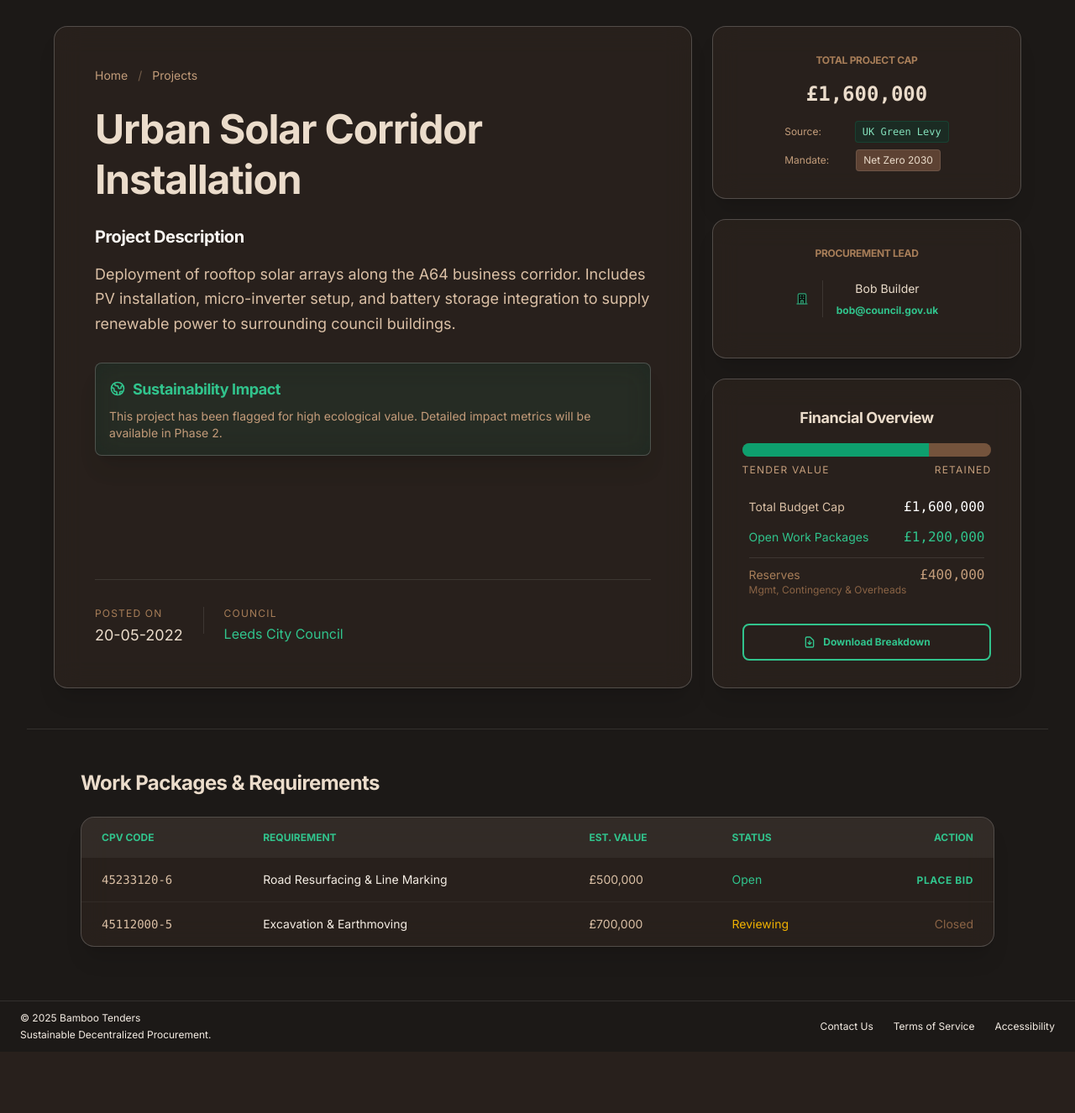
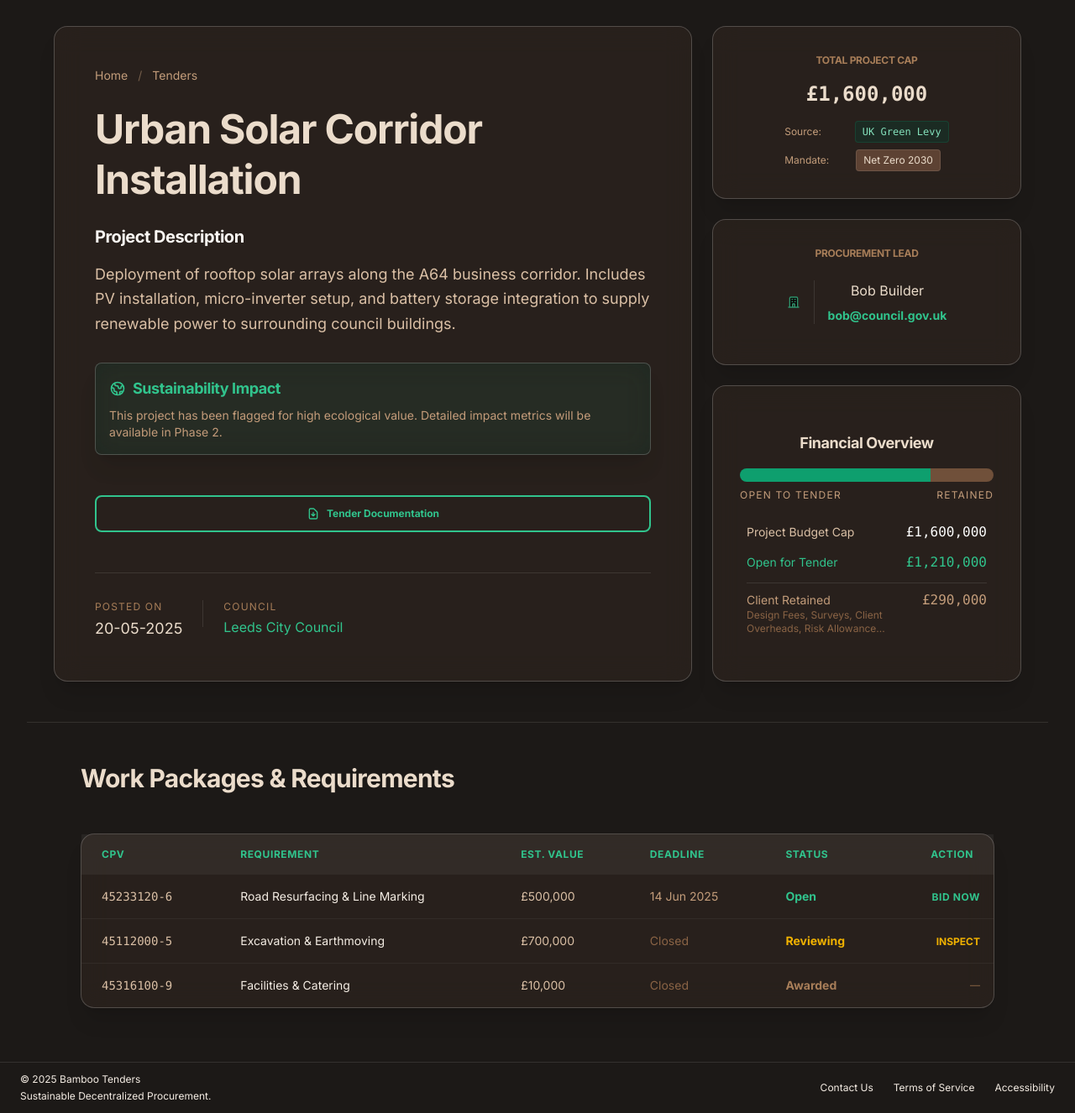
Before and after one commit to OscarD8/tenders-bidding-system, a Django app: page /supply_chain/projects/1 in a window 1280 px wide. Shown: the part 65-1391 px from the top of the page at 84% size. Before the commit the page ends 1303 px from the top, so only its background shows below. Run offline with Django 5.2, Linux system fonts and the light colour scheme; style sheets or scripts are compiled from the project's sources.

Commit message:
[Django/HTML/Tailwind] - refining project_detail requirements table and financial summary. Further review of markup improvements and accessibility. layout_detail hero-section no longer enforces a grid at the template level. Code cleanup of line spacing and notes.

```diff
--- a/Django_Project/supply_chain/templates/supply_chain/project_detail.html
+++ b/Django_Project/supply_chain/templates/supply_chain/project_detail.html
@@ -1,27 +1,26 @@
 {% extends 'layouts/detail_layout.html' %}
 
-{% block title %}Project Name{% endblock %}
+
+{% block title %}Public Tender{% endblock %}
+
 
 <!-- Hero Detail Card -->
 {% block breadcrumb_parent %}
-    <a href="{% url 'supply_chain:projects' %}" class="hover:text-bamboo-400 transition-colors">Projects</a>
+    <a href="{% url 'supply_chain:projects' %}" class="hover:text-bamboo-400 transition-colors">Tenders</a>
 {% endblock %}
-
 
 {% block item_title %}
     Urban Solar Corridor Installation
 {% endblock %}
 
-
-{% block item_description %}
-    <div class="prose prose-invert max-w-none">
+{% block item_main %}
     <h3 class="text-xl font-semibold text-earth-50 mb-4">Project Description</h3>
     <p class="text-earth-300 leading-relaxed mb-8">
         Deployment of rooftop solar arrays along the A64 business corridor. Includes PV installation, micro-inverter
         setup, and battery storage integration to supply renewable power to surrounding council buildings.
     </p>
 
-        <div class="glass-panel bg-bamboo-900/20 p-4 rounded-lg mb-6">
+    <div class="glass-panel bg-bamboo-900/20 p-4 rounded-lg">
         <h4 class="text-bamboo-400 font-semibold mb-2 flex items-center gap-2">
             {% include "components/svg_components/sustainability_icon.html" %}
             Sustainability Impact
@@ -31,14 +30,18 @@
             Phase 2.
         </p>
     </div>
-    </div>
+
+    <a href="#" class="btn btn-outline btn-md w-full text-xs my-8">
+        {% include 'components/svg_components/download_icon.html' %}
+        Tender Documentation
+    </a>
 {% endblock %}
 
-
 {% block hero_footer %}
+    <footer class="mt-4 pt-8 border-t border-earth-50/10 flex items-start gap-6">
         <div>
             <p class="text-xs text-earth-500 uppercase tracking-widest mb-1">Posted On</p>
-        <time datetime="2022-05-25" class="text-earth-200 text-sm md:text-lg" aria-label="20 May 2022">20-05-2022
+            <time datetime="2025-05-25" class="text-earth-200 text-sm md:text-lg" aria-label="20 May 2022">20-05-2025
             </time>
         </div>
         <div class="h-8 w-px bg-white/10"></div>
@@ -49,17 +52,17 @@
                 Leeds City Council
             </a>
         </div>
+    </footer>
 {% endblock %}
 
 
-<!-- Side Bar Cards -->
+<!-- Project Cap Card -->
 {% block sidebar_card_1 %}
     <h3 class="text-xs font-bold text-earth-500 uppercase tracking-widest">Total Project Cap</h3>
 
     <data value="1600000" class="text-1xl md:text-2xl font-mono font-bold tabular-nums">£1,600,000</data>
 
     <div class="flex flex-col gap-2">
-
         <div class="flex items-center text-xs">
             <span class="text-earth-400 mr-10">Source:</span>
             <span class="px-2 py-1 rounded bg-bamboo-900/30 border border-bamboo-500/20 text-bamboo-300 font-mono flex items-center">
@@ -73,11 +76,11 @@
                 Net Zero 2030
             </span>
         </div>
-
     </div>
 {% endblock %}
 
 
+<!-- Procurement Lead Card -->
 {% block sidebar_card_2 %}
     <h3 class="text-xs font-bold text-earth-500 uppercase tracking-widest mb-2">Procurement Lead</h3>
 
@@ -89,9 +92,9 @@
         <div class="w-px hidden md:flex bg-white/10 self-stretch"></div>
 
         <div class="overflow-hidden">
-            <p class="text-sm mb-2">Bob Builder</p>
+            <p class="text-md mb-2">Bob Builder</p>
             <a href="mailto:bob@council.gov.uk"
-               class="text-xs font-bold text-bamboo-400 hover:text-bamboo-300 flex items-center gap-1.5 transition-colors">
+               class="text-sm font-bold text-bamboo-400 hover:text-bamboo-300 flex items-center gap-1.5 transition-colors">
                 bob@council.gov.uk
             </a>
         </div>
@@ -99,96 +102,168 @@
 {% endblock %}
 
 
+<!-- Financial Overview Card -->
 {% block sidebar_card_3 %}
     <h3 class="text-lg font-bold mb-4">Financial Overview</h3>
 
-    <div class="w-full h-4 bg-earth-800 rounded-full overflow-hidden flex mb-2">
-        <div class="h-full bg-bamboo-500" style="width: 75%" title="Value Open for Tender"></div>
-        <div class="h-full bg-earth-600 opacity-50 flex-grow" title="Retained for Management & Contingency"></div>
+    <!-- Divs to create the allocation bar at design stage -->
+    <div class="w-full h-4 rounded-full overflow-hidden flex mb-2">
+        <div class="h-full bg-bamboo-500 w-3/4" title="Tendered Work Packages"></div>
+        <div class="h-full bg-earth-700 flex-grow" title="Client Retained Budget"></div>
     </div>
 
     <div class="flex justify-between text-xs text-earth-400 uppercase tracking-widest mb-6">
-        <span>Tender Value</span>
+        <span>Open to Tender</span>
         <span>Retained</span>
     </div>
 
-    <div class="space-y-3 mb-8 text-left w-full px-2">
-
+    <div class="space-y-3 text-left w-full px-2">
         <div class="flex justify-between items-baseline">
-            <span class="text-sm text-earth-300">Total Budget Cap</span>
+            <span class="text-sm text-earth-300">Project Budget Cap</span>
             <data value="1600000" class="font-mono text-white">£1,600,000</data>
         </div>
 
         <div class="flex justify-between items-baseline">
-            <span class="text-sm text-bamboo-400">Open Work Packages</span>
-            <data value="1200000" class="font-mono text-bamboo-400">£1,200,000</data>
+            <span class="text-sm text-bamboo-400">Open for Tender</span>
+            <data value="1210000" class="font-mono text-bamboo-400">£1,210,000</data>
         </div>
 
         <div class="flex justify-between items-baseline pt-2 border-t border-white/10">
             <div class="flex flex-col">
-                <span class="text-sm text-earth-500">Reserves</span>
-                <span class="text-xs text-earth-600 mr-4">Mgmt, Contingency & Overheads</span>
+                <span class="text-sm text-earth-400">Client Retained</span>
+                <span class="text-xs text-earth-600 mr-8">Design Fees, Surveys, Client Overheads, Risk Allowance...</span>
             </div>
-            <data value="400,000" class="font-mono text-earth-400">£400,000</data>
+            <data value="290000" class="font-mono text-earth-400">£290,000</data>
         </div>
     </div>
-
-    <a href="#" class="btn btn-outline btn-md w-full text-xs">
-        <svg class="w-4 h-4" fill="none" stroke="currentColor" viewBox="0 0 24 24">
-            <path stroke-linecap="round" stroke-linejoin="round" stroke-width="2"
-                  d="M12 10v6m0 0l-3-3m3 3l3-3m2 8H7a2 2 0 01-2-2V5a2 2 0 012-2h5.586a1 1 0 01.707.293l5.414 5.414a1 1 0 01.293.707V19a2 2 0 01-2 2z"></path>
-        </svg>
-        Download Breakdown
-    </a>
 {% endblock %}
 
 
-
-<!-- Extended Content -->
+<!-- Rquirements Section -->
 {% block extended_content %}
-    <section aria-labelledby="requirements-heading" class="w-full border-t border-earth-50/10 py-12  mt-12">
+    <section aria-labelledby="requirements-heading" class="w-full border-t border-earth-50/10 py-12 mt-12">
         <div class="max-w-6xl mx-auto px-4 sm:px-8">
 
-            <h2 id="requirements-heading" class="text-2xl font-bold text-earth-200 mb-6">
+            <h2 id="requirements-heading" class="text-2xl md:text-3xl font-bold mb-12 text-center md:text-left">
                 Work Packages & Requirements
             </h2>
 
-            <div class="glass-panel overflow-hidden">
+            <!-- Requirements Table -->
+            <div class="glass-panel">
                 <div class="overflow-x-auto">
-                    <table class="w-full text-left text-sm text-earth-300">
+                    <table class="w-full text-left text-sm text-earth-300" aria-describedby="requirements-caption">
+                        <caption id="requirements-caption" class="sr-only">
+                            Work package list showing CPV code, requirement, estimated value,
+                            deadlines, status, notes, and action options.
+                        </caption>
+
                         <thead class="bg-white/5 text-xs uppercase font-bold text-bamboo-400">
                         <tr>
-                            <th scope="col" class="px-6 py-4">CPV Code</th>
-                            <th scope="col" class="px-6 py-4">Requirement</th>
-                            <th scope="col" class="px-6 py-4">Est. Value</th>
-                            <th scope="col" class="px-6 py-4">Status</th>
-                            <th scope="col" class="px-6 py-4 text-right">Action</th>
+                            <th scope="col" class="th-base">CPV</th>
+                            <th scope="col" class="th-base">Requirement</th>
+                            <th scope="col" class="th-base">Est. Value</th>
+                            <th scope="col" class="th-base">Deadline</th>
+                            <th scope="col" class="th-base">Status</th>
+                            <th scope="col" class="th-base text-right">Action</th>
                         </tr>
                         </thead>
+
                         <tbody class="divide-y divide-white/5">
+
+                        <!-- ROW 1 — OPEN PACKAGE -->
                         <tr class="hover:bg-white/10 transition-colors group">
-                            <td class="px-6 py-4 font-mono">45233120-6</td>
-                            <td class="px-6 py-4 font-medium text-earth-100">Road Resurfacing & Line Marking</td>
+                            <td class="px-6 py-4 font-mono" title="Road resurfacing services">
+                                45233120-6
+                            </td>
+
+                            <th scope="row" id="req-45233120"
+                                class="px-6 py-4 font-medium text-earth-100">
+                                Road Resurfacing & Line Marking
+                            </th>
+
                             <td class="px-6 py-4">
                                 <data value="500000">£500,000</data>
                             </td>
-                            <td class="px-6 py-4"><span class="text-bamboo-400">Open</span></td>
-                            <td class="px-6 py-4 text-right">
-                                <button class="text-bamboo-400 hover:text-white font-bold text-xs uppercase tracking-wider">
-                                    Place Bid
+
+                            <td class="px-6 py-4 whitespace-nowrap">
+                                <time datetime="2025-06-14" class="text-earth-400"
+                                      aria-label="Deadline 14 June 2025">
+                                    14 Jun 2025
+                                </time>
+                            </td>
+
+                            <td class="px-6 py-4">
+                                    <span class="text-bamboo-400 font-bold"
+                                          id="status-45233120"
+                                          aria-live="polite">Open</span>
+                            </td>
+
+                            <td class="px-4 py-4 text-right">
+                                <button type="button"
+                                        class="text-bamboo-400 hover:text-white font-bold text-xs uppercase tracking-wider"
+                                        aria-label="Place bid for Road Resurfacing & Line Marking">
+                                    Bid Now
                                 </button>
                             </td>
                         </tr>
 
-                        <tr class="hover:bg-white/5 transition-colors group">
-                            <td class="px-6 py-4 font-mono">45112000-5</td>
-                            <td class="px-6 py-4 font-medium text-earth-100">Excavation & Earthmoving</td>
+                        <!-- ROW 2 — REVIEWING PACKAGE -->
+                        <tr class="hover:bg-white/10 transition-colors group">
+                            <td class="px-6 py-4 font-mono" title="Excavation and earthmoving works">
+                                45112000-5
+                            </td>
+
+                            <th scope="row" id="req-45112000"
+                                class="px-6 py-4 font-medium text-earth-100">
+                                Excavation & Earthmoving
+                            </th>
+
                             <td class="px-6 py-4">
                                 <data value="700000">£700,000</data>
                             </td>
-                            <td class="px-6 py-4"><span class="text-yellow-500">Reviewing</span></td>
-                            <td class="px-6 py-4 text-right">
-                                <span class="text-earth-600 cursor-not-allowed">Closed</span>
+
+                            <td class="px-6 py-4 whitespace-nowrap">
+                                <span class="text-earth-600">Closed</span>
+                            </td>
+
+                            <td class="px-6 py-4">
+                                    <span class="text-yellow-500 font-bold"
+                                          id="status-45112000"
+                                          aria-live="polite">Reviewing</span>
+                            </td>
+
+                            <td class="px-4 py-4 text-right">
+                                <button class="text-yellow-500 hover:text-yellow-100 text-xs uppercase font-bold"
+                                        aria-label="Register interest for Excavation & Earthmoving">
+                                    Inspect
+                                </button>
+                            </td>
+                        </tr>
+
+                        <!-- ROW 3 — AWARDED EXAMPLE -->
+                        <tr class="hover:bg-white/10 transition-colors group">
+
+                            <td class="px-6 py-4 font-mono">45316100-9</td>
+
+                            <th scope="row" id="req-45316100"
+                                class="px-6 py-4 font-medium text-earth-100">
+                                Facilities & Catering
+                            </th>
+
+                            <td class="px-6 py-4">
+                                <data value="10000">£10,000</data>
+                            </td>
+
+                            <td class="px-6 py-4 whitespace-nowrap">
+                                <span class="text-earth-600">Closed</span>
+                            </td>
+
+                            <td class="px-6 py-4">
+                                <span class="text-earth-500 font-bold">Awarded</span>
+                            </td>
+
+                            <td class="px-4 py-4 text-right text-earth-600 text-xs uppercase">
+                                —
                             </td>
                         </tr>
                         </tbody>
--- a/Django_Project/theme/static/src/styles.css
+++ b/Django_Project/theme/static/src/styles.css
@@ -30,7 +30,7 @@
 }
 
 @layer components {
-    /* 1. THE BASE CARD (Used everywhere - Sidebar, Detail, Lists) */
+    /* 1. Base card (Used everywhere - Sidebar, Detail, Lists) */
     .glass-panel {
         @apply bg-earth-900/25 backdrop-blur-lg border border-white/20 rounded-2xl shadow-xl;
     }
@@ -39,7 +39,11 @@
         @apply bg-earth-900/25 h-full backdrop-blur-lg border border-white/20 rounded-2xl shadow-xl p-8 flex flex-col justify-between
     }
 
-    /* 2. THE INTERACTIVE BEHAVIOR (Used only for clickable cards) */
+    .sidebar-variant {
+        @apply sticky top-28 border-earth-50/10 bg-earth-800/20;
+    }
+
+    /* 2. Card Interaction Behaviour (Used only for clickable cards) */
     /* Notice we use 'group-hover' here. */
     .hover-lift {
         @apply transition-all duration-500 ease-out transform group-hover:-translate-y-2;
@@ -49,12 +53,10 @@
         @apply group-hover:bg-earth-800/30 group-hover:border-bamboo-400/30;
     }
 
-    /* Hover effect applies to the parent.
-       It automatically creates the child layer using CSS.
-    */
+    /* Hover effect applies to the parent.It automatically creates the child layer using CSS. */
     .hover-fill-bamboo {
         @apply relative overflow-hidden;
-        /* Essential for containing the fill */
+        /* Necessary for containing the fill */
     }
 
     .hover-fill-bamboo::before {
@@ -69,6 +71,8 @@
         @apply scale-x-100;
     }
 
+
+    /* Global button styles */
     .btn {
         @apply inline-flex items-center justify-center gap-2 font-bold transition-all transform hover:scale-105 cursor-pointer text-center;
     }
@@ -89,14 +93,8 @@
         @apply py-3 px-6 rounded-lg text-sm;
     }
 
-    .title-large {
-        @apply text-4xl md:text-5xl font-bold text-earth-200 mb-4
-    }
 
-    .bullet-point {
-        @apply mt-1 w-2 h-2 rounded-full bg-bamboo-500
-    }
-
+    /* Snap Containers */
     .snap-container {
         @apply snap-y snap-mandatory h-screen overflow-y-scroll;
     }
@@ -105,6 +103,26 @@
         @apply snap-start h-screen w-full flex items-center justify-center relative overflow-hidden;
     }
 
+
+    /* BAMBOO RANGE SLIDER STYLES */
+    /* The invisible slider track (we allow clicks through it) */
+    .range-input {
+        @apply absolute top-0 left-0 w-full h-2 appearance-none bg-transparent pointer-events-none;
+    }
+
+    /* Chrome/Safari Thumb */
+    .range-input::-webkit-slider-thumb {
+        @apply appearance-none w-5 h-5 rounded-full bg-earth-50 border-2 border-bamboo-500 cursor-pointer pointer-events-auto shadow-lg transform transition-transform hover:scale-110;
+        margin-top: -6px; /* Align vertical center */
+    }
+
+    /* Firefox Thumb */
+    .range-input::-moz-range-thumb {
+        @apply w-5 h-5 rounded-full bg-earth-50 border-2 border-bamboo-500 cursor-pointer pointer-events-auto shadow-lg border-none;
+    }
+
+
+    /* Misc */
     .scrollbar-hide::-webkit-scrollbar {
         display: none;
     }
@@ -112,10 +130,6 @@
     .scrollbar-hide {
         -ms-overflow-style: none;
         scrollbar-width: none;
-    }
-
-    .sidebar-variant {
-        @apply sticky top-28 border-earth-50/10 bg-earth-800/20;
     }
 
     .sidebar-title {
@@ -129,6 +143,14 @@
     .sub-heading-earth-400 {
         @apply block text-xs font-bold uppercase tracking-wider mb-2 text-earth-400;
     }
+
+    .bullet-point {
+        @apply mt-1 w-2 h-2 rounded-full bg-bamboo-500
+    }
+
+    .th-base {
+        @apply px-6 py-4 text-left font-bold uppercase tracking-wider;
+    }
 }
 
 /* Base styles */
--- a/Django_Project/theme/templates/base.html
+++ b/Django_Project/theme/templates/base.html
@@ -1,6 +1,7 @@
 {% load static %}
 <!DOCTYPE html>
 <html lang="en" class="scroll-smooth">
+
 <head>
     <meta charset="UTF-8">
     <meta name="viewport" content="width=device-width, initial-scale=1.0">
@@ -13,7 +14,6 @@
 </head>
 
 <body class="bg-stone-900 text-stone-100 font-sans antialiased min-h-screen flex flex-col">
-
 {% include "components/navbar.html" %}
 
 <main class="w-full flex-grow bg-stone-900">
@@ -25,5 +25,8 @@
     {% include "components/footer.html" %}
 {% endblock %}
 
+{% block extra_js %}
+{% endblock %}
 </body>
+
 </html>
--- /dev/null
+++ b/Django_Project/theme/templates/components/svg_components/download_icon.html
@@ -0,0 +1,4 @@
+<svg class="w-4 h-4" fill="none" stroke="currentColor" viewBox="0 0 24 24">
+    <path stroke-linecap="round" stroke-linejoin="round" stroke-width="2"
+          d="M12 10v6m0 0l-3-3m3 3l3-3m2 8H7a2 2 0 01-2-2V5a2 2 0 012-2h5.586a1 1 0 01.707.293l5.414 5.414a1 1 0 01.293.707V19a2 2 0 01-2 2z"></path>
+</svg>
--- a/Django_Project/theme/templates/layouts/detail_layout.html
+++ b/Django_Project/theme/templates/layouts/detail_layout.html
@@ -22,15 +22,13 @@
                         {% block item_title %}Missing Title{% endblock %}
                     </h1>
 
-                    <div class="text-earth-200 text-lg leading-relaxed space-y-4">
-                        {% block item_description %}Description{% endblock %}
+                    <div class="space-y-4 text-lg">
+                        {% block item_main %}Item Main{% endblock %}
                     </div>
                 </div>
 
-                <footer class="mt-8 pt-8 border-t border-earth-50/10 flex items-start gap-6">
                     {% block hero_footer %}
                     {% endblock %}
-                </footer>
             </section>
 
             <!-- Sidebar Cards -->
--- a/Django_Project/theme/templates/layouts/list_layout.html
+++ b/Django_Project/theme/templates/layouts/list_layout.html
@@ -4,7 +4,6 @@
     <div class="w-full bg-stone-900 relative pt-24 pb-12 px-4 sm:px-8">
 
         <div class="relative z-10 max-w-7xl mx-auto">
-
             <!-- Header -->
             <div class="mb-12 border-b border-earth-50/10 pb-8">
                 {% block page_header %}
@@ -12,7 +11,7 @@
             </div>
 
             <div class="flex flex-col lg:flex-row gap-8">
-
+                <!-- Sidebar to display above list items up to md - shrinks to 1/4 on lg and switches to row -->
                 <aside class="w-full lg:w-1/4 shrink-0">
                     {% block layout_sidebar %}
                     {% endblock %}
@@ -25,8 +24,8 @@
                         {% endblock %}
                     </div>
                 </div>
-
             </div>
         </div>
+
     </div>
 {% endblock %}
```
Also changed, not shown: Django_Project/pages/templates/pages/about.html (+8 -21 lines), Django_Project/pages/templates/pages/index.html (+6 -8 lines), Django_Project/supply_chain/templates/supply_chain/all_councils_list.html (+17 -9 lines), Django_Project/supply_chain/templates/supply_chain/all_projects_list.html (+34 -28 lines), Django_Project/supply_chain/templates/supply_chain/council_detail.html (+9 -5 lines). Lines whose indentation alone changed are shown as unchanged.
